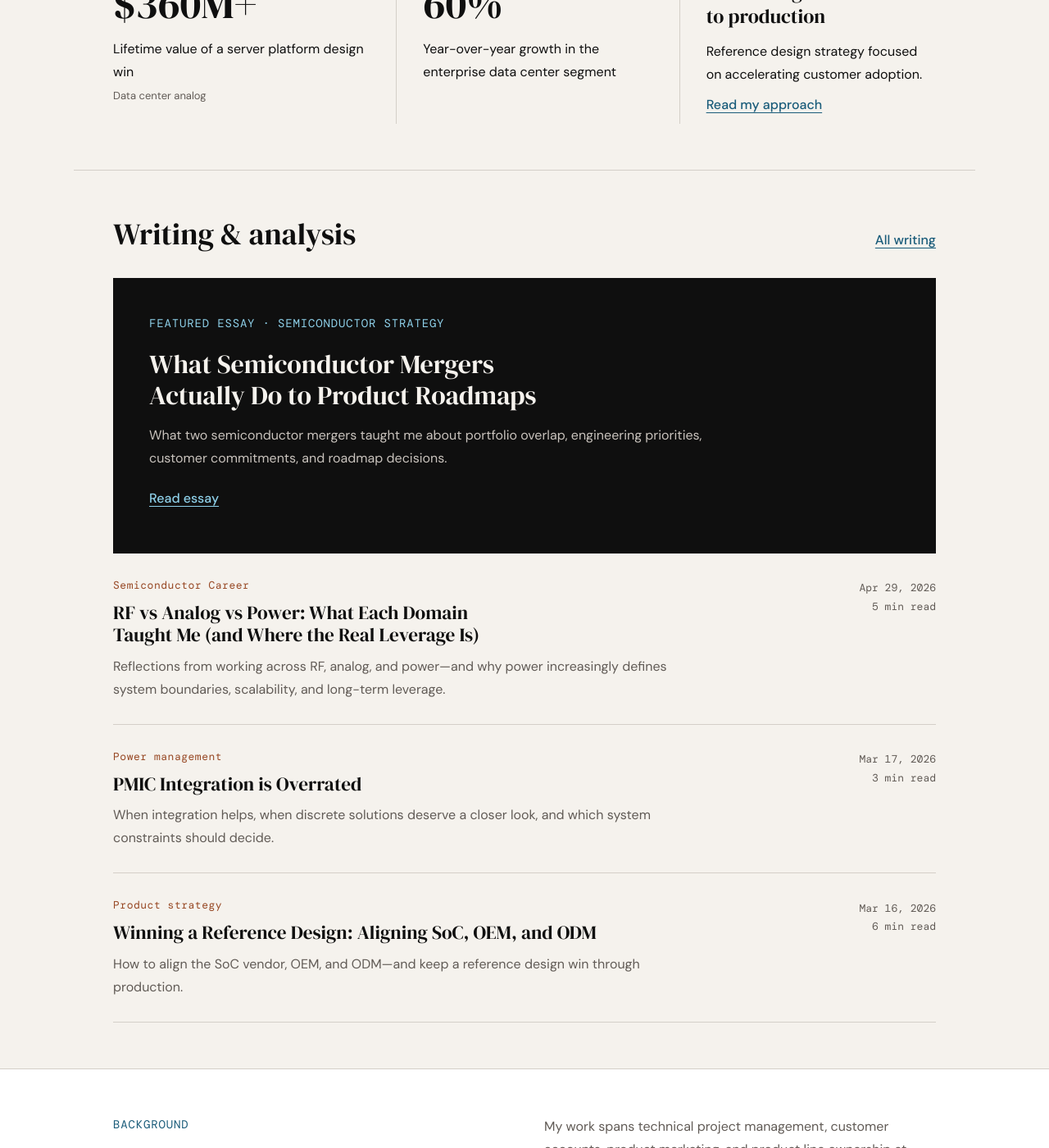
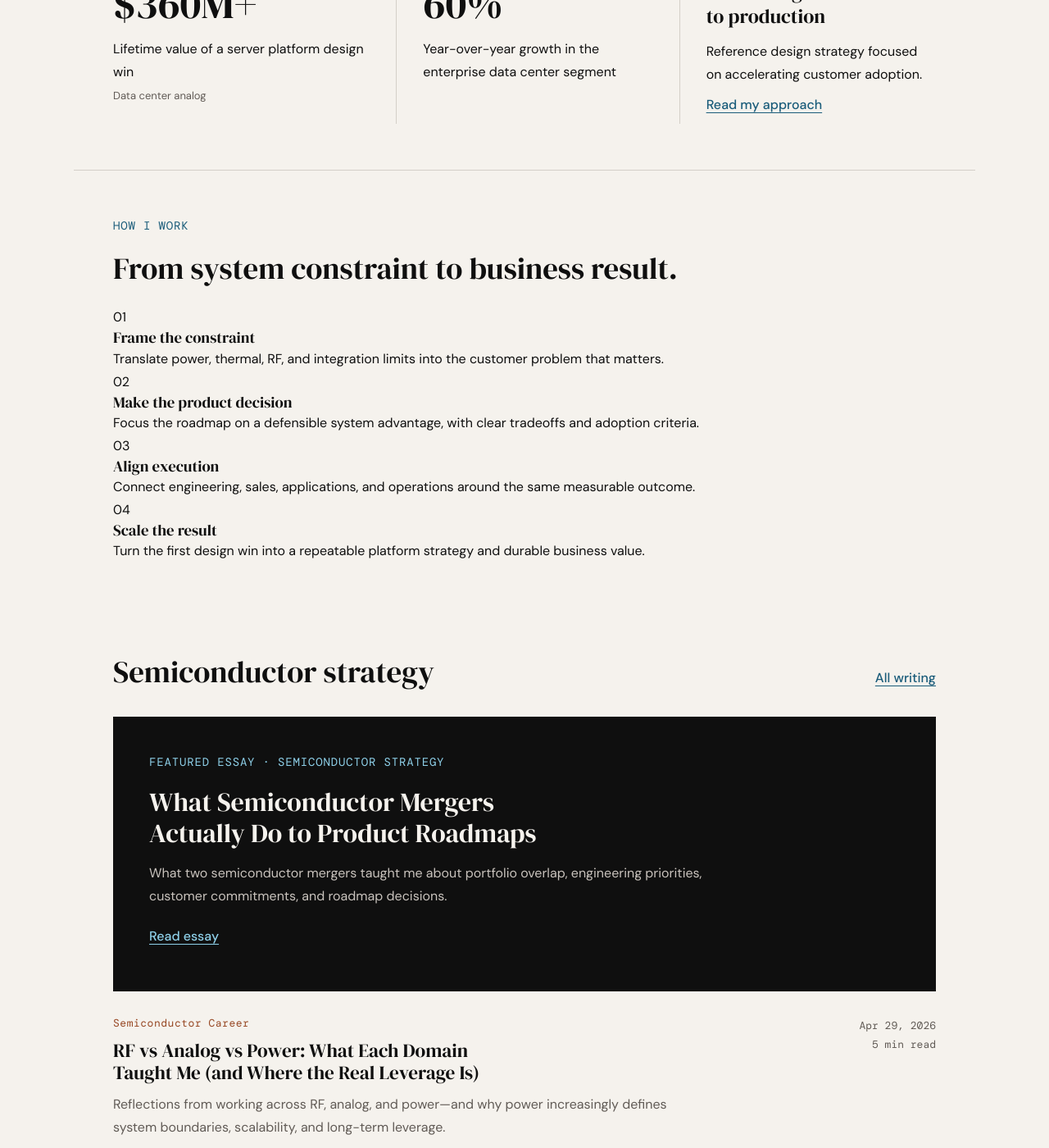
Before and after one commit to jonalejandro/jonalejandro.github.io, a Jekyll site: the page built from index.html, in a window 1280 px wide and 1400 px high, scrolled down 759 px. Shown: the whole window at 82% size. Built offline with Jekyll 4.4.1, drawn with Linux system fonts in a browser that asks for light colours.

Commit message:
Add product leadership operating model

```diff
--- a/index.html
+++ b/index.html
@@ -26,8 +26,17 @@ description: "Jon Alejandro connects power and RF system constraints to semicond
     <div><p class="impact-heading">From design-in<br>to production</p><p>Reference design strategy focused on accelerating customer adoption.</p><a class="text-link" href="{{ '/notes/winning-a-reference-design/' | relative_url }}">Read my approach</a></div>
   </div>
 </section>
+<section class="section operating-model" aria-labelledby="model-title">
+  <div class="section-heading"><div><p class="eyebrow">How I work</p><h2 id="model-title">From system constraint to business result.</h2></div></div>
+  <div class="model-grid">
+    <article><span>01</span><h3>Frame the constraint</h3><p>Translate power, thermal, RF, and integration limits into the customer problem that matters.</p></article>
+    <article><span>02</span><h3>Make the product decision</h3><p>Focus the roadmap on a defensible system advantage, with clear tradeoffs and adoption criteria.</p></article>
+    <article><span>03</span><h3>Align execution</h3><p>Connect engineering, sales, applications, and operations around the same measurable outcome.</p></article>
+    <article><span>04</span><h3>Scale the result</h3><p>Turn the first design win into a repeatable platform strategy and durable business value.</p></article>
+  </div>
+</section>
 <section class="section" id="selected-work" aria-labelledby="work-title">
-  <div class="section-heading"><h2 id="work-title">Writing & analysis</h2><a class="text-link" href="{{ '/notes/' | relative_url }}">All writing</a></div>
+  <div class="section-heading"><h2 id="work-title">Semiconductor strategy</h2><a class="text-link" href="{{ '/notes/' | relative_url }}">All writing</a></div>
   {% assign featured = site.posts | where: 'featured', true | first %}
   {% if featured %}
   <article class="featured-post">
```
